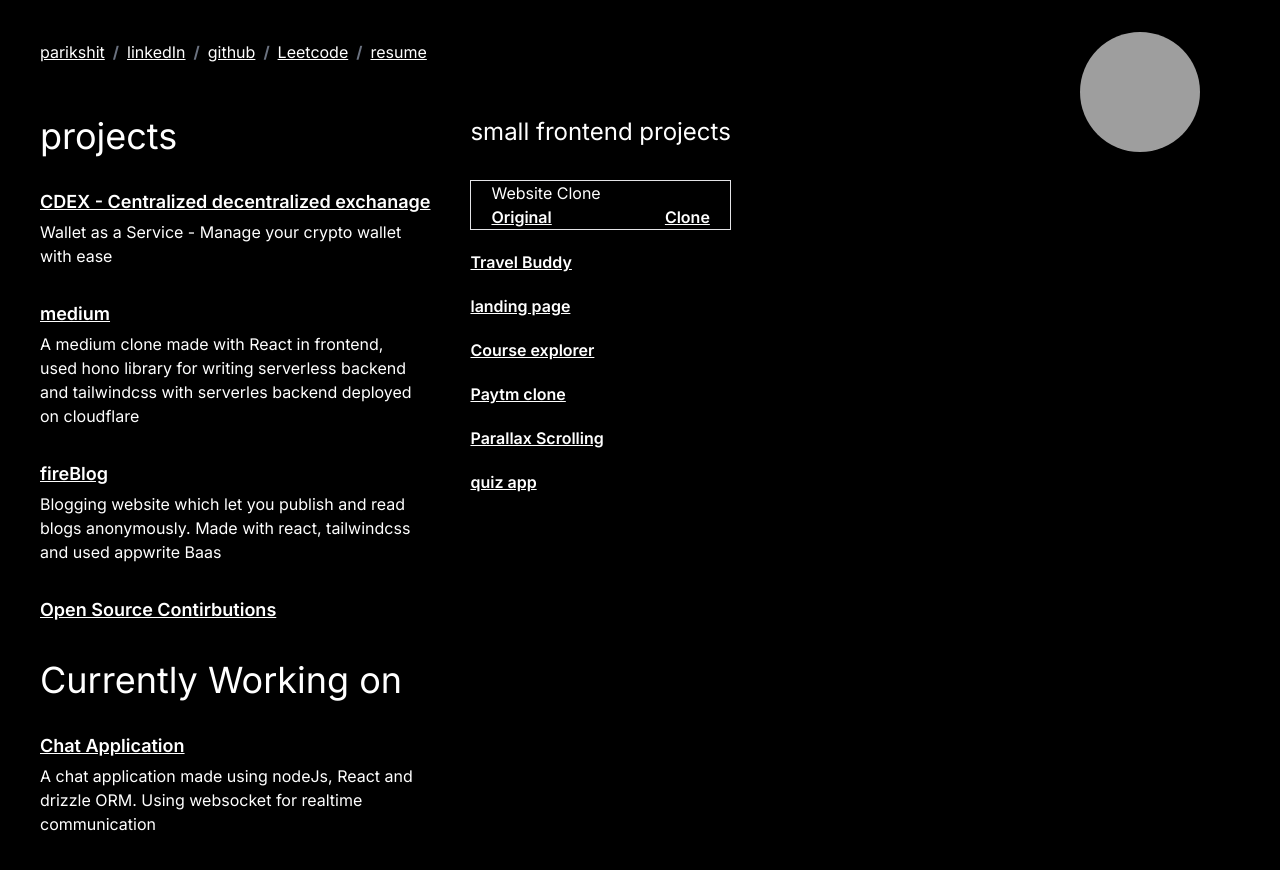
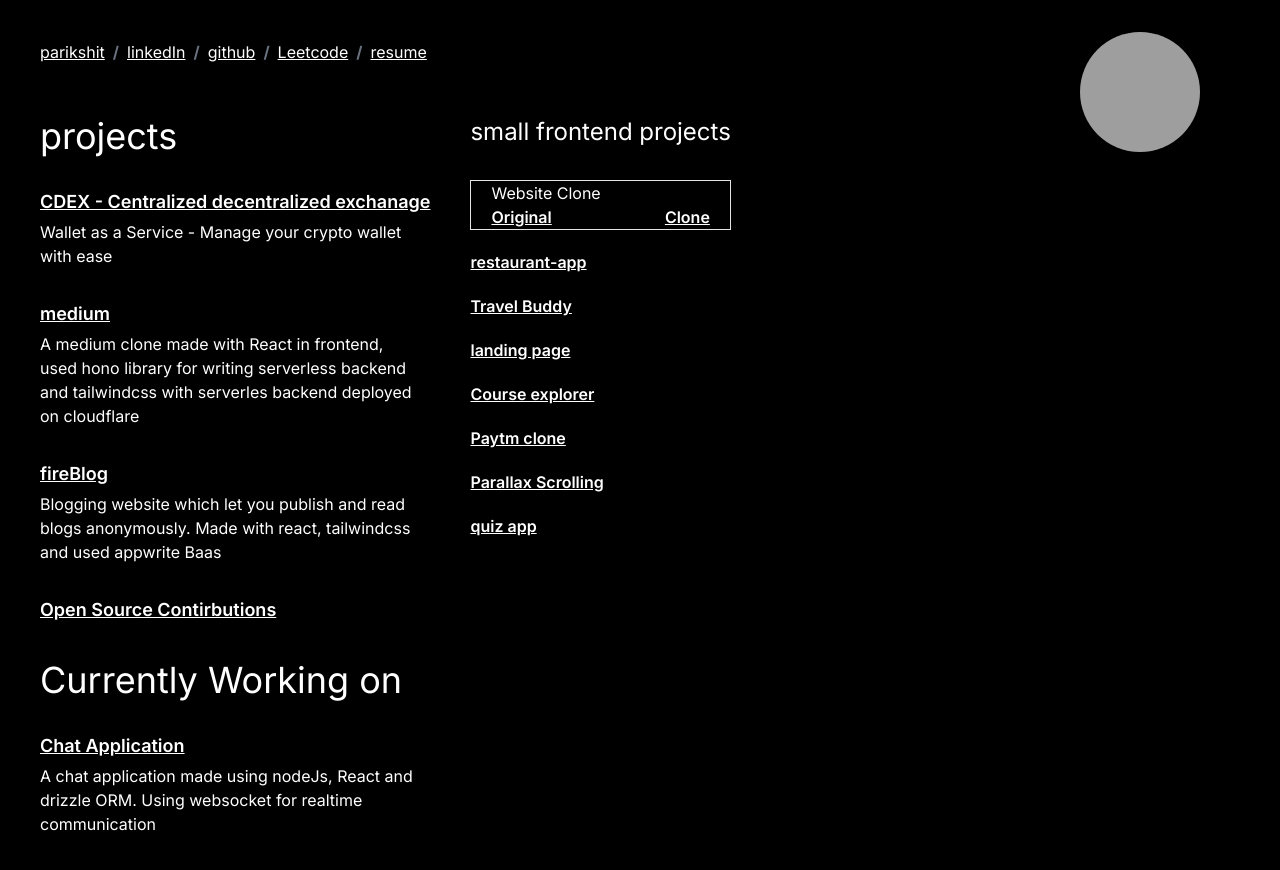
Before and after one commit to Parikshit2001/portfolio, a Next.js app: page / in a window 1280 px wide. Shown: the top 870 px of the page. Built offline with nearby package versions, Linux system fonts and the light colour scheme; grey boxes are pictures that could not be loaded.

Commit message:
Add restaurant-app

```diff
--- a/src/app/page.tsx
+++ b/src/app/page.tsx
@@ -60,6 +60,11 @@ export default function Home() {
   ];
 
   const smallProjects: projectInferface[] = [
+    {
+      title: 'restaurant-app',
+      description: "",
+      link: "https://restaurant-app-tan-three.vercel.app/user"
+    },
     {
       title: "Travel Buddy",
       description: "",
```
